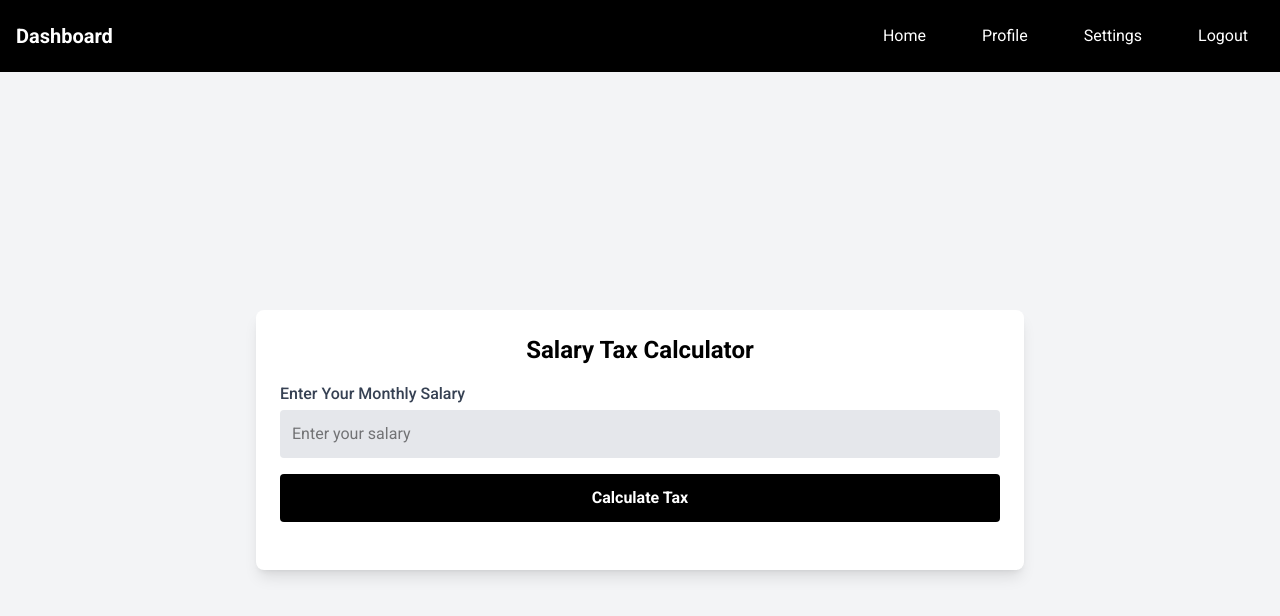
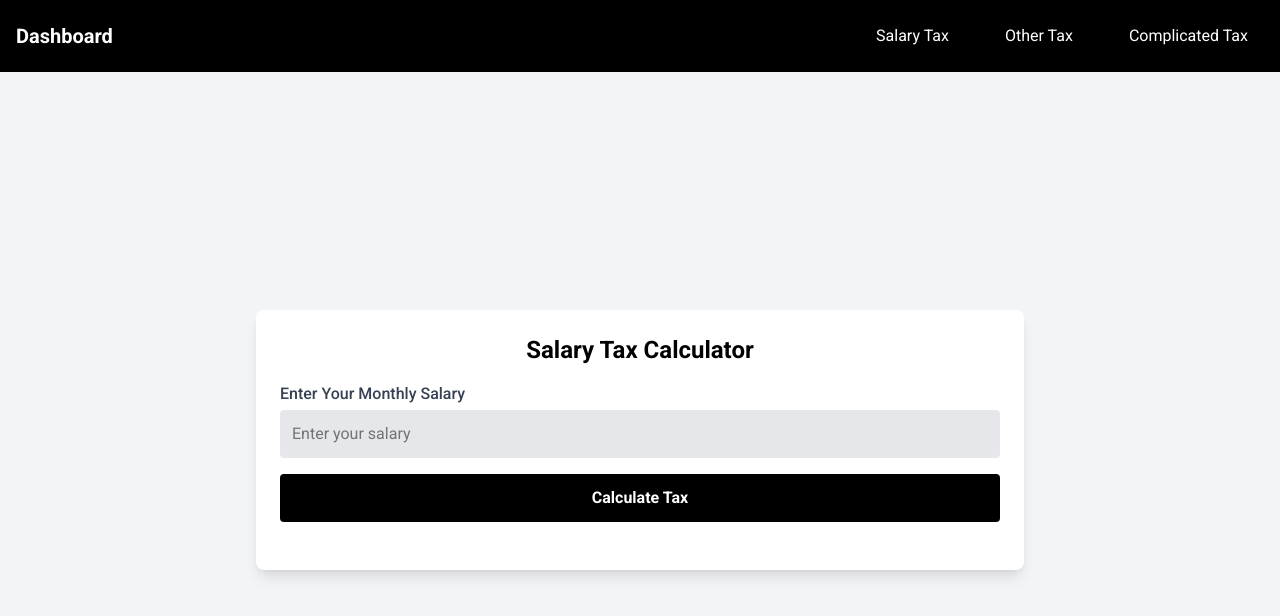
Before and after one commit to mohamdhamd/TaxCalculator, a plain HTML site: page index.html in a window 1280 px wide. Drawn offline with nearby package versions, Linux system fonts and the light colour scheme.

Commit message:
Update index.html

```diff
--- a/index.html
+++ b/index.html
@@ -15,10 +15,10 @@
     <nav class="hidden md:flex bg-gray-900 text-white p-4 justify-between items-center fixed w-full top-0 z-50" >
         <h2 class="text-xl font-bold">Dashboard</h2>
         <ul class="flex space-x-6">
-            <a href="#" class="hover:bg-gray-700 px-4 py-2 rounded">Home</a>
-            <a href="#" class="hover:bg-gray-700 px-4 py-2 rounded">Profile</a>
-            <a href="#" class="hover:bg-gray-700 px-4 py-2 rounded">Settings</a>
-            <a href="#" class="hover:bg-gray-700 px-4 py-2 rounded">Logout</a>
+            <a href="/" class="hover:bg-gray-700 px-4 py-2 rounded">Salary Tax</a>
+            <a href="otherTax.html" class="hover:bg-gray-700 px-4 py-2 rounded">Other Tax</a>
+            <a href="complicatedTax.html" class="hover:bg-gray-700 px-4 py-2 rounded">Complicated Tax</a>
+<!--             <a href="#" class="hover:bg-gray-700 px-4 py-2 rounded">Logout</a> -->
         </ul>
     </nav>
 
```
